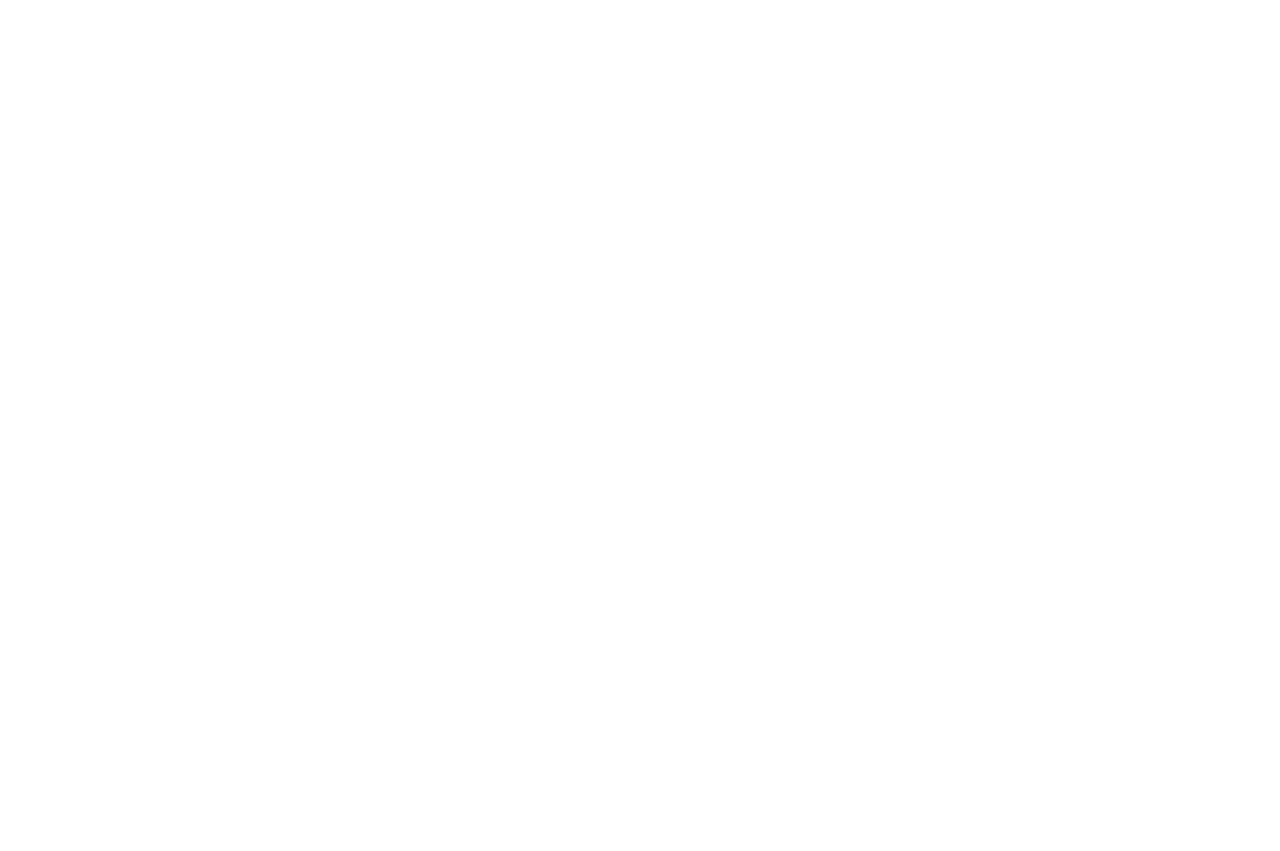
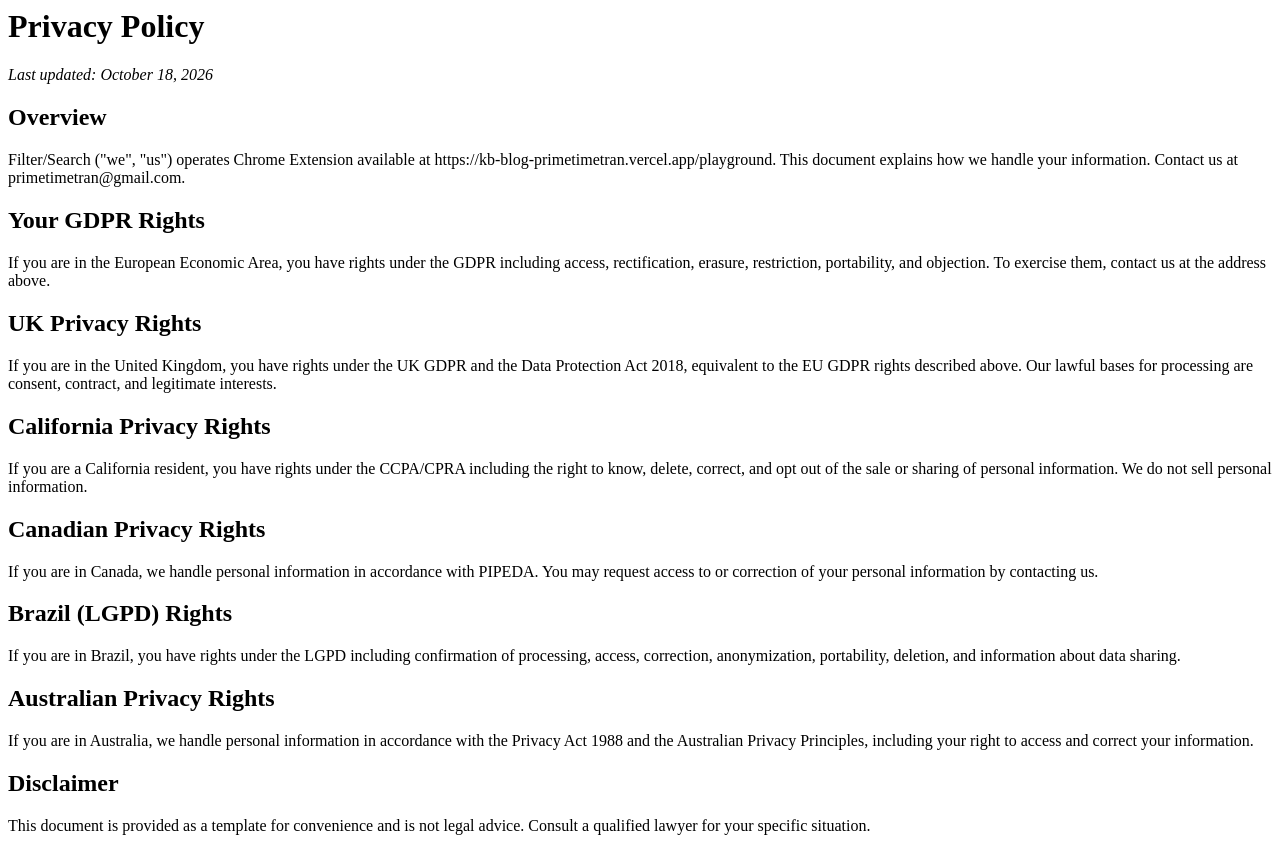
Before and after one commit to PrimeTimeTran/FilterSearch, a website built with Vite: page index.html in a window 1280 px wide. Before the commit the page ends 800 px from the top, so only its background shows below. Built offline with nearby package versions, Linux system fonts and the light colour scheme.

Commit message:
Add privacy policy for Chrome extension

```diff
--- a/index.html
+++ b/index.html
@@ -1,13 +1,18 @@
-<!doctype html>
-
-<html lang="en">
-	<head>
-		<meta charset="UTF-8" />
-		<meta name="viewport" content="width=device-width, initial-scale=1.0" />
-		<title>tit</title>
-	</head>
-	<body>
-		<div id="app"></div>
-		<script type="module" src="/src/main.ts"></script>
-	</body>
-</html>
+<h1>Privacy Policy</h1>
+<p><em>Last updated: October 18, 2026</em></p>
+<h2>Overview</h2>
+<p>Filter/Search ("we", "us") operates Chrome Extension available at https://kb-blog-primetimetran.vercel.app/playground. This document explains how we handle your information. Contact us at primetimetran@gmail.com.</p>
+<h2>Your GDPR Rights</h2>
+<p>If you are in the European Economic Area, you have rights under the GDPR including access, rectification, erasure, restriction, portability, and objection. To exercise them, contact us at the address above.</p>
+<h2>UK Privacy Rights</h2>
+<p>If you are in the United Kingdom, you have rights under the UK GDPR and the Data Protection Act 2018, equivalent to the EU GDPR rights described above. Our lawful bases for processing are consent, contract, and legitimate interests.</p>
+<h2>California Privacy Rights</h2>
+<p>If you are a California resident, you have rights under the CCPA/CPRA including the right to know, delete, correct, and opt out of the sale or sharing of personal information. We do not sell personal information.</p>
+<h2>Canadian Privacy Rights</h2>
+<p>If you are in Canada, we handle personal information in accordance with PIPEDA. You may request access to or correction of your personal information by contacting us.</p>
+<h2>Brazil (LGPD) Rights</h2>
+<p>If you are in Brazil, you have rights under the LGPD including confirmation of processing, access, correction, anonymization, portability, deletion, and information about data sharing.</p>
+<h2>Australian Privacy Rights</h2>
+<p>If you are in Australia, we handle personal information in accordance with the Privacy Act 1988 and the Australian Privacy Principles, including your right to access and correct your information.</p>
+<h2>Disclaimer</h2>
+<p>This document is provided as a template for convenience and is not legal advice. Consult a qualified lawyer for your specific situation.</p>
```
Also changed, not shown: public/icons/compass-01.svg (added), public/icons/rocket-01.svg (added), public/legacy/dev-mode-skip-palette.js (renamed from legacy/dev-mode-skip-palette.js), 1 other file.
